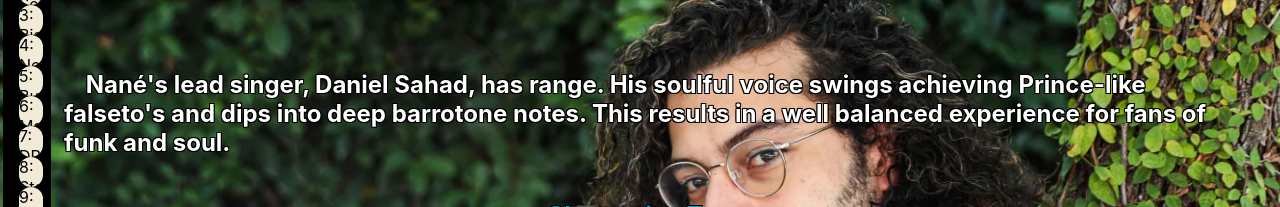
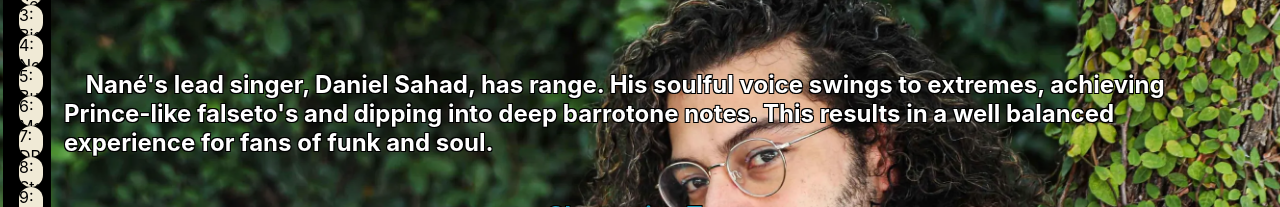
Before and after one commit to condeemilio891/TexasMusic, a React (Create React App) app: page / in a window 1280 px wide. Shown: the part 320-527 px from the top of the page. Built offline with nearby package versions, Linux system fonts and the light colour scheme.

Commit message:
dont do this

```diff
--- a/src/components/Carousel/sahadCarousel.js
+++ b/src/components/Carousel/sahadCarousel.js
@@ -11,8 +11,8 @@
       <>
     <h1 className='selenah1' style={{color:'#ffffff'}}>Daniel Sahad</h1>
     <h2 className='selenah2' style={{color:'#FFFFFF'}}> Nané's lead singer, Daniel
-    Sahad, has range. His soulful voice swings achieving Prince-like falseto's
-   and dips into deep barrotone notes. This results in a well balanced experience for fans of funk and soul.
+    Sahad, has range. His soulful voice swings to extremes, achieving Prince-like falseto's
+   and dipping into deep barrotone notes. This results in a well balanced experience for fans of funk and soul.
 
 
    </h2>
```
